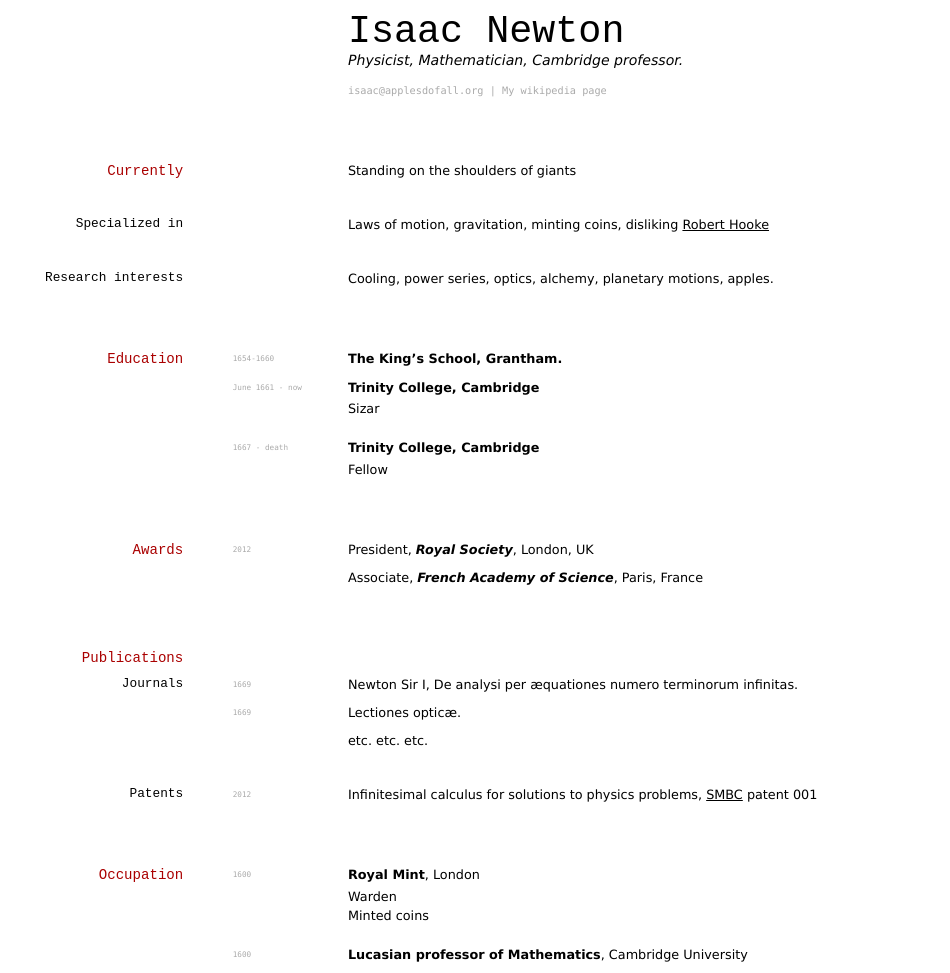
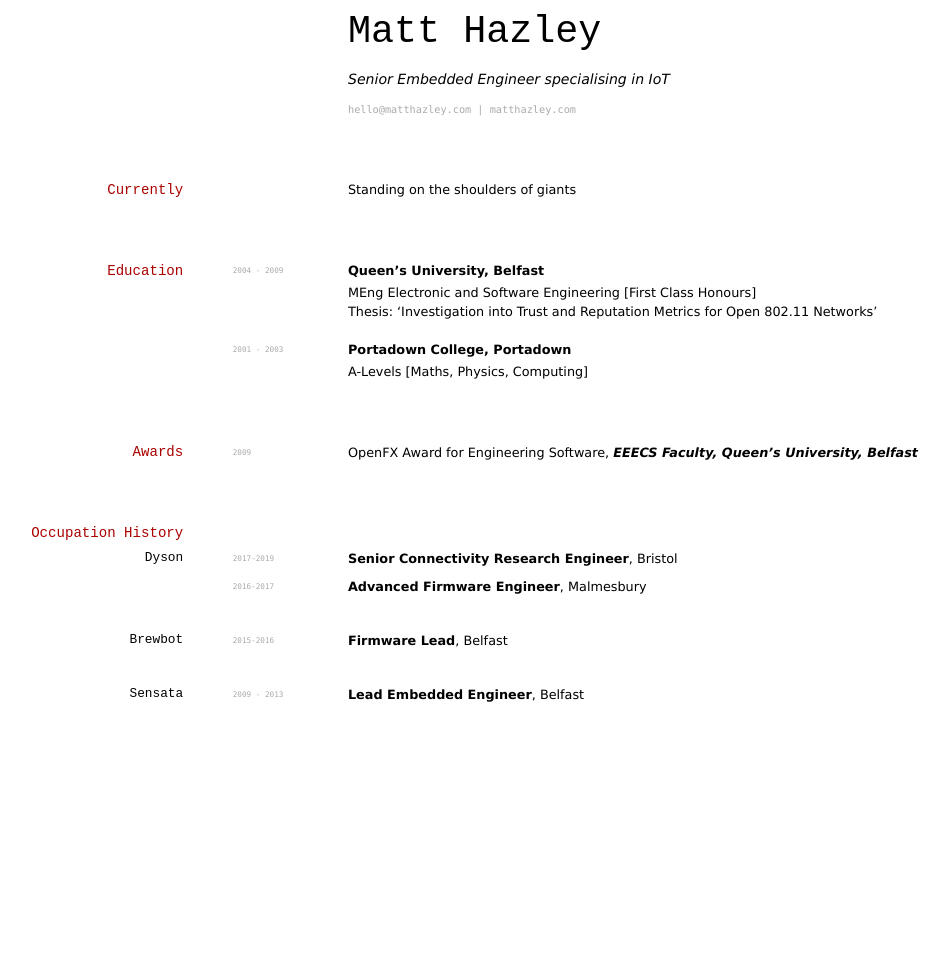
Before and after one commit to elipapa/markdown-cv, a Jekyll site: the page built from index.md, in a window 1280 px wide. Shown: the whole page, without its empty margins (83-1033 px from the left). Built offline with Jekyll 4.4.1, drawn with Linux system fonts in a browser that asks for light colours; after the commit the page ends 900 px from its top, so only the background shows below that.

Commit message:
Basic first additions to CV

```diff
--- a/index.md
+++ b/index.md
@@ -2,12 +2,12 @@
 layout: cv
 title: Isaac Newtons's CV
 ---
-# Isaac Newton
-Physicist, Mathematician, Cambridge professor.
-
+# Matt Hazley
+<br>
+Senior Embedded Engineer specialising in IoT
 <div id="webaddress">
-<a href="isaac@applesdofall.org">isaac@applesdofall.org</a>
-| <a href="http://en.wikipedia.org/wiki/Isaac_Newton">My wikipedia page</a>
+<a href="hello@matthazley.com">hello@matthazley.com</a>
+| <a href="http://matthazley.com">matthazley.com</a>
 </div>
 
 
@@ -15,72 +15,42 @@
 
 Standing on the shoulders of giants
 
-### Specialized in
-
-Laws of motion, gravitation, minting coins, disliking [Robert Hooke](http://en.wikipedia.org/wiki/Robert_Hooke)
-
-
-### Research interests
-
-Cooling, power series, optics, alchemy, planetary motions, apples.
-
 
 ## Education
 
-`1654-1660`
-__The King's School, Grantham.__
+`2004 - 2009`
+__Queen's University, Belfast__
 
-`June 1661 - now`
-__Trinity College, Cambridge__
+- MEng Electronic and Software Engineering [First Class Honours]
+- Thesis: ‘Investigation into Trust and Reputation Metrics for Open 802.11 Networks’
 
-- Sizar
+`2001 - 2003`
+__Portadown College, Portadown__
 
-`1667 - death`
-__Trinity College, Cambridge__
-
-- Fellow
-
-
+- A-Levels [Maths, Physics, Computing]
 
 ## Awards
 
-`2012`
-President, *Royal Society*, London, UK
+`2009`
+OpenFX Award for Engineering Software, *EEECS Faculty, Queen's University, Belfast*
 
-Associate, *French Academy of Science*, Paris, France
+## Occupation History
+
+### Dyson
+`2017-2019`
+__Senior Connectivity Research Engineer__, Bristol
+
+`2016-2017`
+__Advanced Firmware Engineer__, Malmesbury
+
+### Brewbot
+`2015-2016`
+__Firmware Lead__, Belfast
 
 
-
-## Publications
-
-<!-- A list is also available [online](http://scholar.google.co.uk/citations?user=LTOTl0YAAAAJ) -->
-
-### Journals
-
-`1669`
-Newton Sir I, De analysi per æquationes numero terminorum infinitas.
-
-`1669`
-Lectiones opticæ.
-
-etc. etc. etc.
-
-### Patents
-
-`2012`
-Infinitesimal calculus for solutions to physics problems, [SMBC](http://www.techdirt.com/articles/20121011/09312820678/if-patents-had-been-around-time-newton.shtml) patent 001
-
-
-## Occupation
-
-`1600`
-__Royal Mint__, London
-
-- Warden
-- Minted coins
-
-`1600`
-__Lucasian professor of Mathematics__, Cambridge University
+### Sensata
+`2009 - 2013`
+__Lead Embedded Engineer__, Belfast
 
 
 
```
